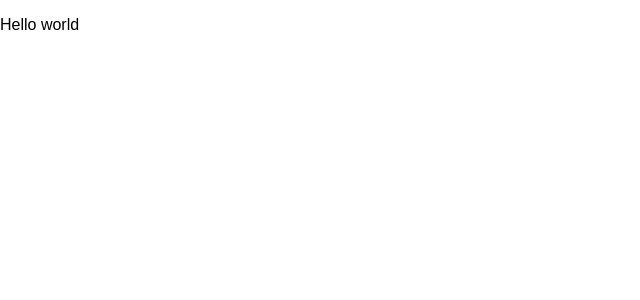
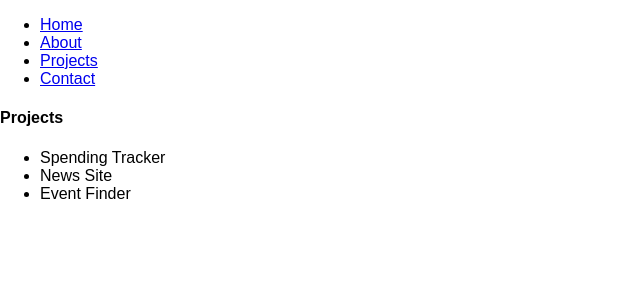
Before and after one commit to gregorcox/personal-site, a React (Create React App) app: page /projects in a window 1280 px wide. Shown: the top 300 px of the page, without its empty margins (0-640 px from the left). Built offline with nearby package versions, Linux system fonts and the light colour scheme.

Commit message:
adds nav bar using react router dom

```diff
--- a/src/App.js
+++ b/src/App.js
@@ -1,11 +1,11 @@
 import React, { Component } from 'react';
-import logo from './logo.svg';
+import Main from './containers/Main';
 import './App.css';
 
 class App extends Component {
   render() {
     return (
-      <p>Hello world</p>
+      <Main />
     );
   }
 }
--- /dev/null
+++ b/src/components/About.js
@@ -0,0 +1,10 @@
+import React from "react";
+
+const About = () => (
+  <div>
+    <h4>About</h4>
+    <p>Some information about us.</p>
+  </div>
+);
+
+export default About;
--- /dev/null
+++ b/src/components/Contact.js
@@ -0,0 +1,10 @@
+import React from "react";
+
+const Contact = () => (
+  <div>
+    <h4>Contact me here</h4>
+    <p>gregorcox@gmail.com</p>
+  </div>
+);
+
+export default Contact;
--- /dev/null
+++ b/src/components/Home.js
@@ -0,0 +1,10 @@
+import React from "react";
+
+const Home = () => (
+  <div>
+    <h4>Home</h4>
+    <p>Welcome</p>
+  </div>
+);
+
+export default Home;
--- /dev/null
+++ b/src/components/Navbar.js
@@ -0,0 +1,21 @@
+import React from "react";
+import { Link } from "react-router-dom";
+
+const Navbar = () => (
+  <ul>
+    <li>
+      <Link to="/">Home</Link>
+    </li>
+    <li>
+      <Link to="/about">About</Link>
+    </li>
+    <li>
+      <Link to="/projects">Projects</Link>
+    </li>
+    <li>
+      <Link to="/contact">Contact</Link>
+    </li>
+  </ul>
+);
+
+export default Navbar;
--- /dev/null
+++ b/src/components/Projects.js
@@ -0,0 +1,14 @@
+import React from "react";
+
+const Projects = () => (
+  <div>
+    <h4>Projects</h4>
+    <ul>
+      <li>Spending Tracker</li>
+      <li>News Site</li>
+      <li>Event Finder</li>
+    </ul>
+  </div>
+);
+
+export default Projects;
--- /dev/null
+++ b/src/containers/Main.js
@@ -0,0 +1,32 @@
+import React, { Component } from "react";
+import Navbar from "../components/Navbar";
+import About from "../components/About";
+import Home from "../components/Home";
+import Contact from "../components/Contact";
+import Projects from "../components/Projects";
+import { BrowserRouter as Router, Route } from "react-router-dom";
+
+class Main extends Component {
+  constructor(props) {
+    super(props);
+    this.state = {}
+  }
+
+  render() {
+    return (
+      <Router>
+        <React.Fragment>
+          <Navbar />
+          <Route exact path="/" component={Home} />
+          <Route path="/about" component={About} />
+          <Route path="/projects" component={Projects} />
+          <Route path="/contact" component={Contact} />
+        </React.Fragment>
+      </Router>
+    );
+  }
+
+
+}
+
+export default Main;
```
Also changed, not shown: src/logo.svg (deleted).
